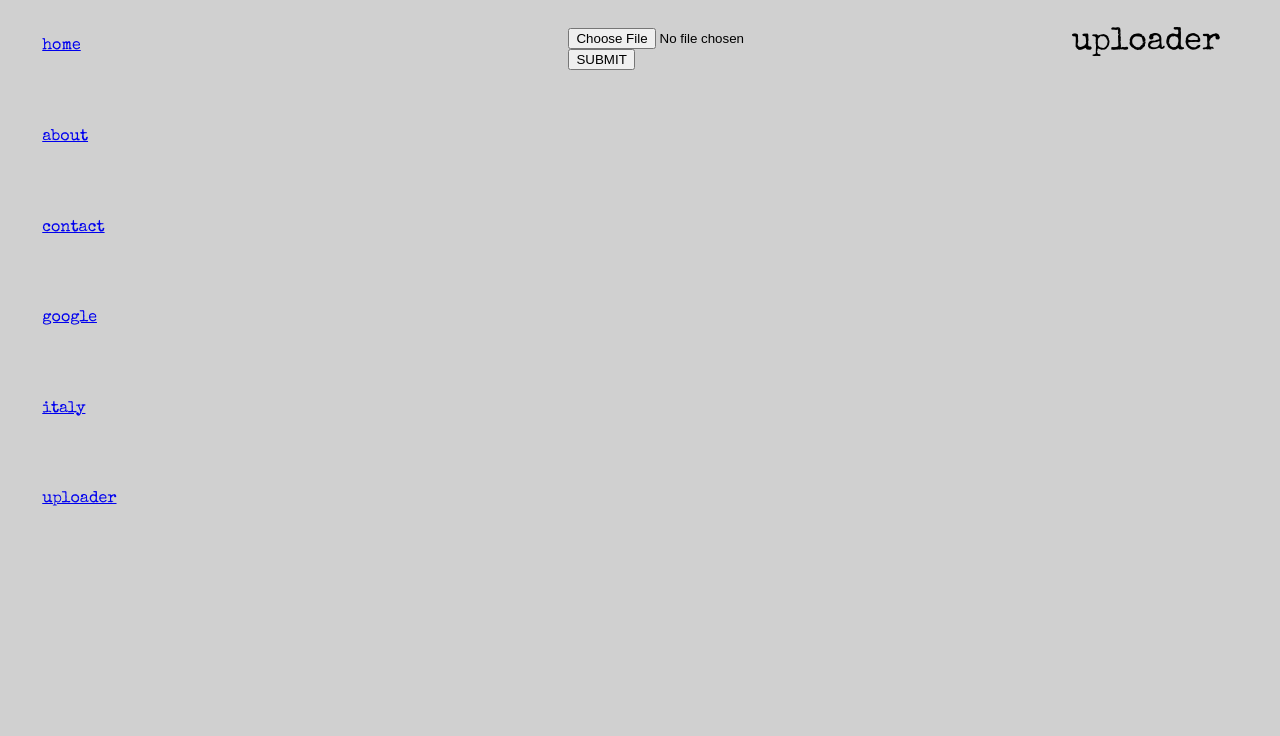
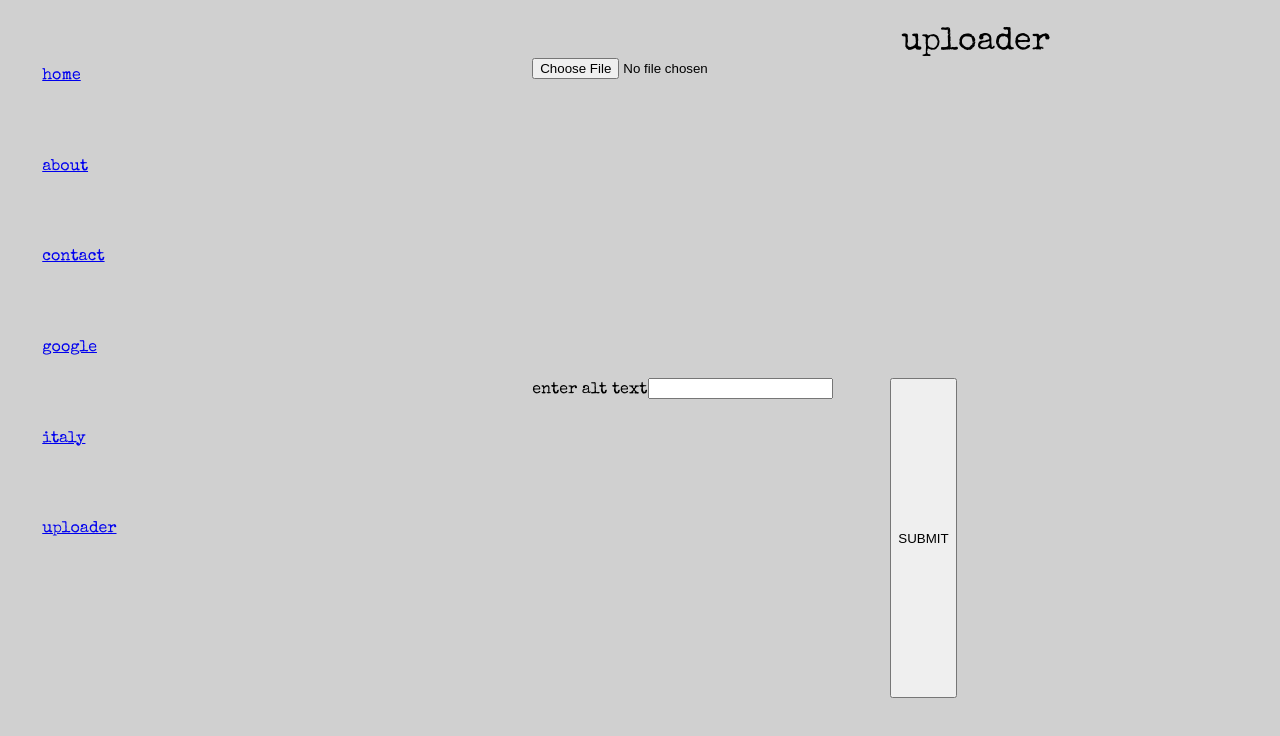
Before and after one commit to AdamIverson/build_photo, a React (Create React App) app in the folder client/: page /uploader in a window 1280 px wide. Shown: the top 736 px of the page. Built offline with nearby package versions, Linux system fonts and the light colour scheme.

Commit message:
upload post request refactored from try/catch/fetch to axios

```diff
--- a/client/src/components/Contact/Contact.jsx
+++ b/client/src/components/Contact/Contact.jsx
@@ -6,7 +6,7 @@ export default function Contact() {
   const [from, setFrom] = useState("");
   const [message, setMessage] = useState("");
 
-  const sendMessage = async (e) => {
+  const sendMessage = (e) => {
     console.log("from:", from);
     console.log("message:", message);
     e.preventDefault();
--- a/client/src/components/Uploader/Uploader.jsx
+++ b/client/src/components/Uploader/Uploader.jsx
@@ -1,8 +1,10 @@
 import React, { useState } from "react";
+import axios from "axios";
 
 function Uploader() {
   const [fileInputState, setFileInputState] = useState("");
   const [previewSource, setPreviewSource] = useState("");
+  const [altText, setAltText] = useState("");
 
   const handleFileInputChange = (e) => {
     const file = e.target.files[0];
@@ -18,15 +20,27 @@ function Uploader() {
   };
 
   const uploadImage = async (jazz) => {
-    try {
-      await fetch("/api/upload", {
+
+    await axios
+      .post("/api/upload", {
         method: "POST",
-        body: JSON.stringify({ data: jazz }),
-        headers: { "Content-type": "application/json" },
+        data: jazz,
+      })
+      .then(console.log("axios.post upload"))
+      .catch((error) => {
+        console.log(error);
       });
-    } catch (error) {
-      console.error(error);
-    }
+
+
+    // try {
+    //   await fetch("/api/upload", {
+    //     method: "POST",
+    //     body: JSON.stringify({ data: jazz }),
+    //     headers: { "Content-type": "application/json" },
+    //   });
+    // } catch (error) {
+    //   console.error(error);
+    // }
   };
 
   const handleSubmitFile = (e) => {
@@ -34,18 +48,37 @@ function Uploader() {
     if (!previewSource) return;
     uploadImage(previewSource);
   };
+
+  const handleAltTextChange = (e) => {
+    // console.log("e.target.value:", e.target.value);
+    setAltText(e.target.value);
+  };
+
   return (
     <div>
       <h1>uploader</h1>
       <div className="container">
         <form onSubmit={handleSubmitFile}>
+          <ul>
+            <li>
               <input
                 type="file"
                 name="image"
                 onChange={handleFileInputChange}
                 value={fileInputState}
               />
+            </li>
+            <li>
+              <label htmlFor="altText">enter alt text</label>
+              <input
+                type="textarea"
+                name="altText"
+                value={altText}
+                onChange={handleAltTextChange}
+              />
+            </li>
             <button type="submit">SUBMIT</button>
+          </ul>
         </form>
         {previewSource && <img src={previewSource} alt="chosen" />}
       </div>
```
Also changed, not shown: 1 other file (tests, documents, lock files or other folders). Lines whose indentation alone changed are shown as unchanged.
